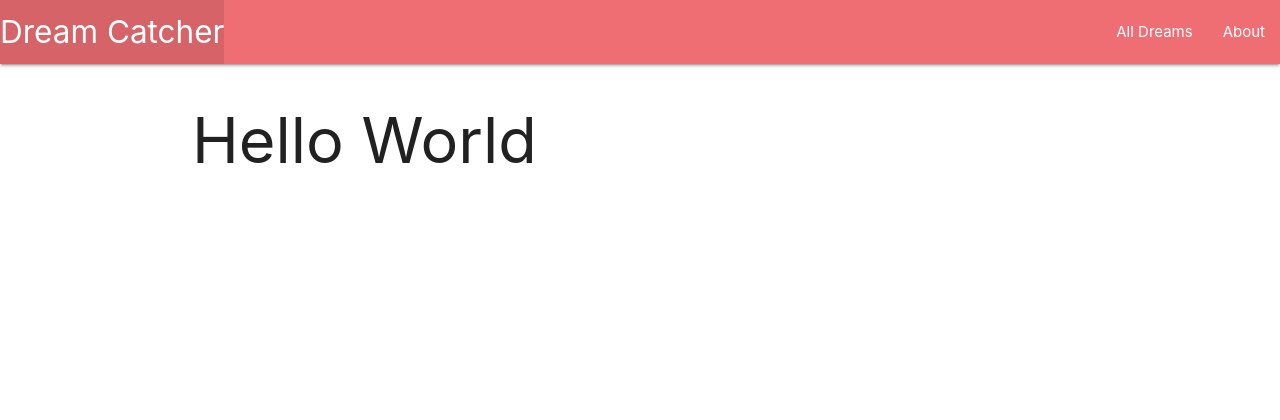
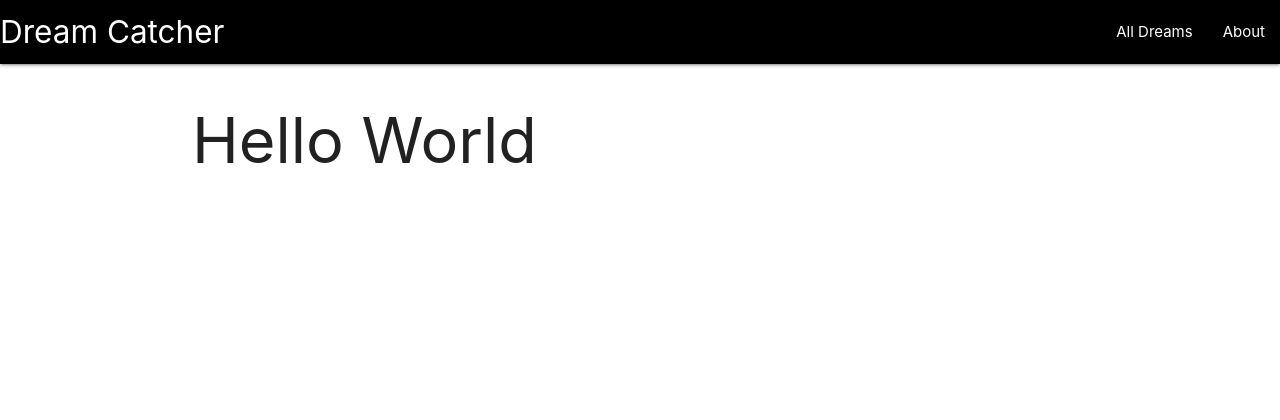
Before and after one commit to jamesocana6/goal-collector, a Django app: page / in a window 1280 px wide. Shown: the top 420 px of the page. Run offline with Django 4.2, Linux system fonts and the light colour scheme.

Commit message:
updated file structure for styling

```diff
--- a/main_app/static/css/style.css
+++ b/main_app/static/dreamcatcher/style.css
@@ -17,3 +17,7 @@ body {
     padding-top: 0;
     text-align: right;
   }
+
+  nav {
+    background-color: black;
+}
--- a/main_app/templates/base.html
+++ b/main_app/templates/base.html
@@ -9,7 +9,7 @@
     <meta http-equiv="X-UA-Compatible" content="ie=edge" />
     <title>Dream Catcher</title>
     <link rel="stylesheet" href="https://cdnjs.cloudflare.com/ajax/libs/materialize/1.0.0/css/materialize.min.css" />
-    <link rel="stylesheet" type="text/css" href="{% static 'css/style.css' %}">
+    <link rel="stylesheet" type="text/css" href="{% static 'dreamcatcher/style.css' %}">
 </head>
 
 <body>
```
